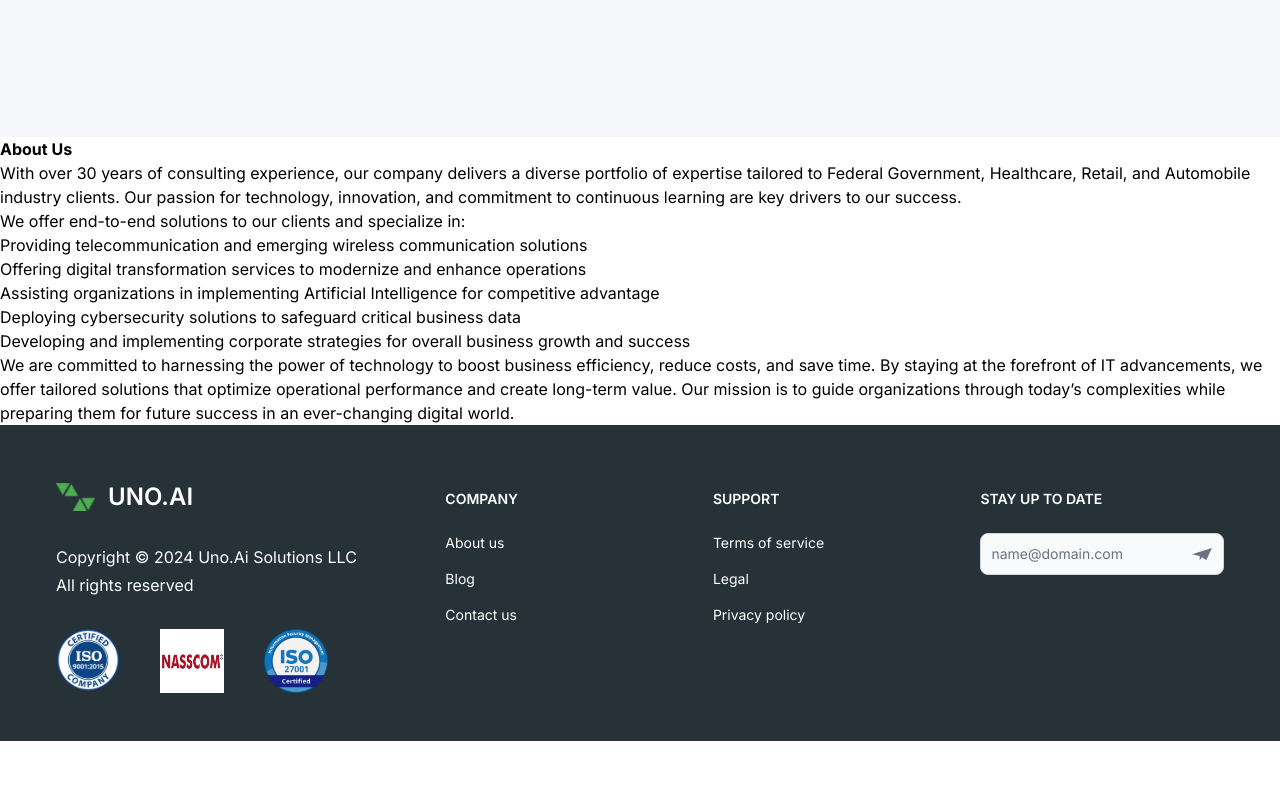
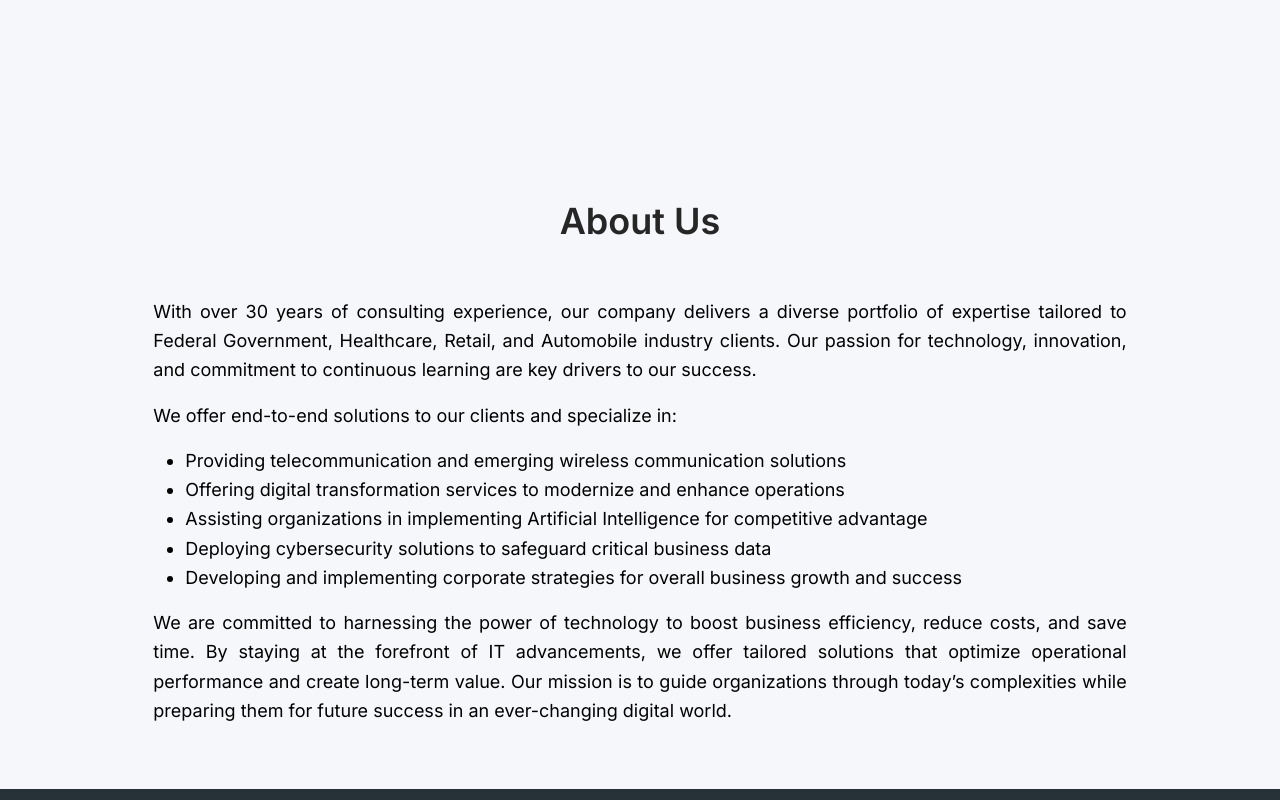
Before and after one commit to UnoDev1/1.1, a React (Vite) app: page / in a window 1280 px wide. Shown: the part 3480-4280 px from the top of the page. Before the commit the page ends 4221 px from the top, so only its background shows below. Built offline with nearby package versions, Linux system fonts and the light colour scheme.

Commit message:
About us section is aligned

```diff
--- a/src/components/AboutUs.jsx
+++ b/src/components/AboutUs.jsx
@@ -1,27 +1,45 @@
 import React from "react";
+// motion
+import { motion } from "framer-motion";
+// variants
+import { fadeIn } from "../variants";
 
 const AboutUs = () => {
 
   return (
-    <div id="aboutus">
-      <h1> <b> About Us </b> </h1>
-      <p>
+
+    <div className="bg-neutralSilver md:px-14 px-4 py-12 lg:py-16 max-w-screen-2xl mx-auto" id="aboutus">
+
+      <div className="text-center mb-8 px-2">
+        <h2 className="text-2xl sm:text-3xl lg:text-4xl text-neutral-800 font-semibold">About Us</h2>
+      </div>
+
+      <motion.div
+        variants={fadeIn('up', 0.2)}
+        initial="hidden"
+        whileInView="show"
+        viewport={{ once: false, amount: 0.3 }}
+        className="mt-10 sm:mt-12 lg:mt-14 md:w-10/12 w-full mx-auto gap-8 text-left"
+      >
+        <p className="text-sm sm:text-base lg:text-lg leading-relaxed lg:leading-relaxed text-justify">
           With over 30 years of consulting experience, our company delivers a diverse portfolio of expertise tailored to Federal Government, Healthcare, Retail, and Automobile industry clients. Our passion for technology, innovation, and commitment to continuous learning are key drivers to our success.
         </p>
-      <p>
+        <p className="text-sm sm:text-base lg:text-lg leading-relaxed lg:leading-relaxed text-justify mt-4">
           We offer end-to-end solutions to our clients and specialize in:
         </p>
-      <ul>
+        <ul className="list-disc ml-4 sm:ml-6 lg:ml-8 mt-4 text-sm sm:text-base lg:text-lg leading-relaxed lg:leading-relaxed text-justify">
           <li>Providing telecommunication and emerging wireless communication solutions</li>
           <li>Offering digital transformation services to modernize and enhance operations</li>
           <li>Assisting organizations in implementing Artificial Intelligence for competitive advantage</li>
           <li>Deploying cybersecurity solutions to safeguard critical business data</li>
           <li>Developing and implementing corporate strategies for overall business growth and success</li>
         </ul>
-      <p>
+        <p className="text-sm sm:text-base lg:text-lg leading-relaxed lg:leading-relaxed text-justify mt-4">
           We are committed to harnessing the power of technology to boost business efficiency, reduce costs, and save time. By staying at the forefront of IT advancements, we offer tailored solutions that optimize operational performance and create long-term value. Our mission is to guide organizations through today’s complexities while preparing them for future success in an ever-changing digital world.
         </p>
+      </motion.div>
     </div>
+
   );
 
 };
```
Lines whose indentation alone changed are shown as unchanged.
